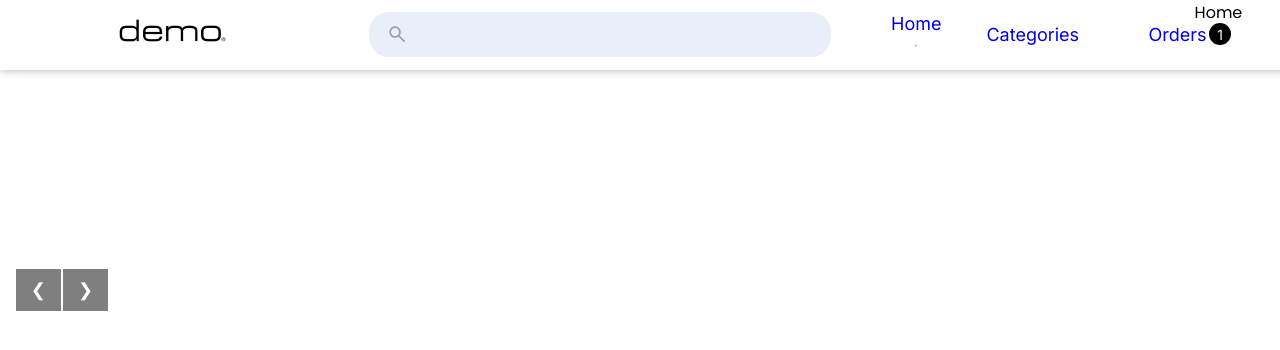
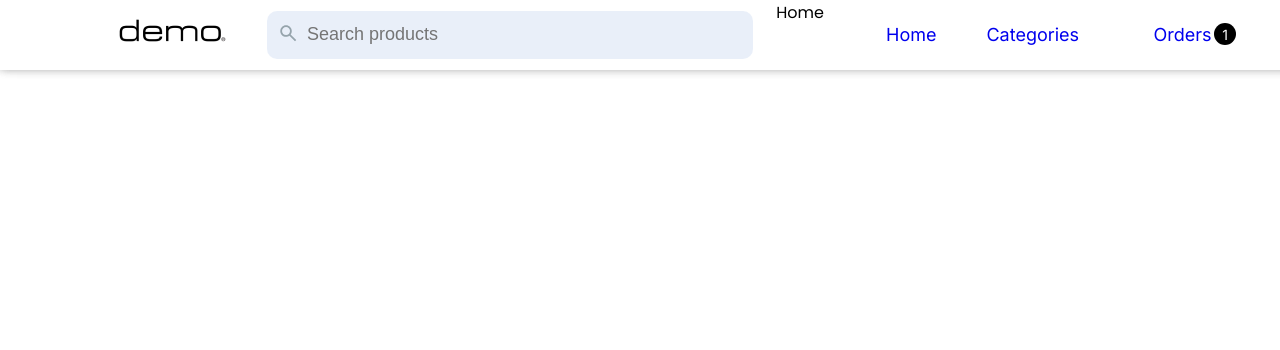
Before and after one commit to JAHANVI128/e-commerce, a React (Create React App) app: page / in a window 1280 px wide. Shown: the top 350 px of the page. Built offline with nearby package versions, Linux system fonts and the light colour scheme; a web font is replaced by a local one.

Commit message:
search done

```diff
--- a/src/App.js
+++ b/src/App.js
@@ -35,9 +35,9 @@ function App() {
 
         {/* <SlideCarousel/> */}
 
-        <div className='main-page'>
+        {/* <div className='main-page'>
           <Carousel images={images} />
-        </div>
+        </div> */}
 
         <Routes>
           <Route path='/' element={<Home />} />
--- a/src/Components/Navbar/Navbar.css
+++ b/src/Components/Navbar/Navbar.css
@@ -1,49 +1,3 @@
-/* Property 1=Variant2 */
-
-/* position: absolute;
-width: 1091px;
-height: 378px;
-left: calc(50% - 1091px/2 + 13.5px);
-top: 539px;
-
-border-radius: 20px; */
-
-/* Rectangle 3 */
-
-/* position: absolute;
-left: -113.93%;
-right: 113.93%;
-top: 0%;
-bottom: 0.13%;
-
-background: url(image.png);
-border-radius: 18px; */
-
-/* Rectangle 3 */
-
-/* position: absolute;
-left: -226.21%;
-right: 226.21%;
-top: 0%;
-bottom: 0.13%;
-
-background: url(image.png), url(image.png);
-border-radius: 18px; */
-
-/* Rectangle 4 */
-
-/* position: absolute;
-left: 0%;
-right: 0%;
-top: 0%;
-bottom: 0.13%;
-
-background: url(image.png), url(image.png);
-border-radius: 18px; */
-/* // Image: image;
-background: url("image.png");
-background-size: cover; */
-
 .navbar {
   display: flex;
   position: fixed;
@@ -93,7 +47,8 @@ background-size: cover; */
   gap: 1px;
   cursor: pointer;
   top: 5.5px;
-  left: -372px;
+  left: 80px;
+  margin-left: 5px;
 }
 
 .nav-login-cart {
--- a/src/Components/Navbar/Navbar.jsx
+++ b/src/Components/Navbar/Navbar.jsx
@@ -24,15 +24,15 @@ const Navbar = () => {
         <SearchBar />
 
         <li onClick={ () => { setmenu("home") }}>
-          <Link style={{textDecoration : 'none'}} to = '/'> Home </Link> {menu === "home" ? <hr /> : <></>}
+          <Link style={{textDecoration : 'none'}} to = '/'> Home </Link> {menu === "home"}
         </li>
 
         <li onClick={() => { setmenu("categories") }}>
-          <Link style={{textDecoration : 'none'}} to = '/category'> Categories </Link> {menu === "categories" ? <hr /> : <></>}
+          <Link style={{textDecoration : 'none'}} to = '/category'> Categories </Link> {menu === "categories"}
         </li>
 
         <li onClick={() => { setmenu("orders") }}>
-          <Link style={{textDecoration : 'none'}} to = '/orders'> Orders </Link> {menu === "orders" ? <hr /> : <></>}
+          <Link style={{textDecoration : 'none'}} to = '/orders'> Orders </Link> {menu === "orders"}
           <div className="nav-order-count">1</div>
         </li>
       </ul>
--- a/src/Components/Navbar/SearchBar.css
+++ b/src/Components/Navbar/SearchBar.css
@@ -1,42 +1,39 @@
-/* .searchBarSection {
-  /* margin: 10px auto; */
-  /* display: flex;
-  flex-direction: column;
-  align-items: center;
-  justify-content: center; */
-  /* position: absolute; */
-/* } */
+.searchBarSection {
+  border-radius: 20px;
+  /* background-color: rgba(222, 232, 246, 0.67); */
+  width: 437px;
+  height: 38px;
+  /* border: 1px solid #e0e0e0; */
+  position: absolute;
+  top: 12px;
+  left: 260px;
+  /* padding: 5px 9px 5px 14px; */
+  gap: 4px;
+  border-radius: 10px;
+  opacity: 0px;
+  padding: 10px 20px;
+}
 
-.searchBar {
-  display: flex;
-  align-items: center;
-  position: relative;
-  /*background-color: white;*/
-  border-radius: 20px;
+.searchBarSection input {
+  display:inline-block ;
+  border: none;
+  outline: none;
+  border-radius: 10px;
   background-color: rgba(222, 232, 246, 0.67);
   width: 437px;
   height: 38px;
-  /* top: 14.5px;
-  left: 20px; */
-  top: 5.5px;
-  left: -387px;
-  /* padding: 5px 9px 5px 14px; */
-  padding: 4px 11px 3px 14px;
-  cursor: pointer;
+  top: -1.5px;
+  left: 7px;
+  padding: 5px 9px 5px 40px;
+  font-size: 18px;
   gap: 4px;
-  opacity: 0px;
+  position: absolute;
 }
 
-.input {
-  width: 250px;
-  border: none;
-  border-radius: 20px;
+.searchIcon{
+  position: absolute;
+  top: 13px;
+  left: 20px;
+  color: #000000;
+  cursor: pointer;
 }
-
-.button {
-  background-color: transparent;
-  border: none;
-  width: 25px;
-  border-radius: 20px;
-  height: 20px;
-}
--- a/src/Components/Navbar/SearchBar.js
+++ b/src/Components/Navbar/SearchBar.js
@@ -2,59 +2,62 @@
 // import { Search } from "@mui/icons-material";
 import "./SearchBar.css";
 import search from '../Assets/Vector.svg'
+import { useState } from "react";
 
-const SearchBar = () => {
-//   const [products, setProducts] = useState([
-//     {
-//       id: 1,
-//       title: "Check Textured Coat",
-//       category: "Coat",
-//       price: "175.4",
-//       tags: "coat check textured camel brown long sleeves buttoned cuffs",
-//     },
-//     {
-//       id: 2,
-//       title: "Contrast Check Coat",
-//       category: "Coat",
-//       price: "155.4",
-//       tags: "coat camel black grey marl lapel collar hip flap pockets",
-//     },
-//     {
-//       id: 3,
-//       title: "White Coat",
-//       category: "Coat",
-//       price: "125.4",
-//       tags: "coat camel white short sleeves double-breasted button",
-//     },
-//     {
-//       id: 4,
-//       title: "Basic Hoodie",
-//       category: "Hoodies / SweatShirts",
-//       price: "55.4",
-//       tags: "hoodie solid plain purple long baggy hood",
-//     },
-//     {
-//       id: 5,
-//       title: "Basic Hoodie",
-//       category: "Hoodies / SweatShirts",
-//       price: "55.4",
-//       tags: "hoodie solid plain black long baggy hood",
-//     },
-//     {
-//       id: 6,
-//       title: "Basic short Hoodie",
-//       category: "Hoodies / SweatShirts",
-//       price: "55.4",
-//       tags: "hoodie solid plain gray grey short hood",
-//     },
-//   ]);
+const SearchBar = (props) => {
+
+  const [products, setProducts] = useState([
+    {
+      id: 1,
+      title: "Check Textured Coat",
+      category: "Coat",
+      price: "175.4",
+      tags: "coat check textured camel brown long sleeves buttoned cuffs",
+    },
+    {
+      id: 2,
+      title: "Contrast Check Coat",
+      category: "Coat",
+      price: "155.4",
+      tags: "coat camel black grey marl lapel collar hip flap pockets",
+    },
+    {
+      id: 3,
+      title: "White Coat",
+      category: "Coat",
+      price: "125.4",
+      tags: "coat camel white short sleeves double-breasted button",
+    },
+    {
+      id: 4,
+      title: "Basic Hoodie",
+      category: "Hoodies / SweatShirts",
+      price: "55.4",
+      tags: "hoodie solid plain purple long baggy hood",
+    },
+    {
+      id: 5,
+      title: "Basic Hoodie",
+      category: "Hoodies / SweatShirts",
+      price: "55.4",
+      tags: "hoodie solid plain black long baggy hood",
+    },
+    {
+      id: 6,
+      title: "Basic short Hoodie",
+      category: "Hoodies / SweatShirts",
+      price: "55.4",
+      tags: "hoodie solid plain gray grey short hood",
+    },
+  ]);
+
   return (
-    <div className="searchBarSection">
-      <div class="searchBar">
-        {/* <input className="input" /> */}
-        <button className="button">
-          <img src={search} alt="search"/>
-        </button>
+    <div className="col-sm-5">
+      <div className="searchBarSection d-flex align-items-center">
+        <div className="search">
+          <input type="text" placeholder="Search products" data={products} />
+          <img src={search} alt="search" className="searchIcon" />
+        </div>
       </div>
     </div>
   );
```
